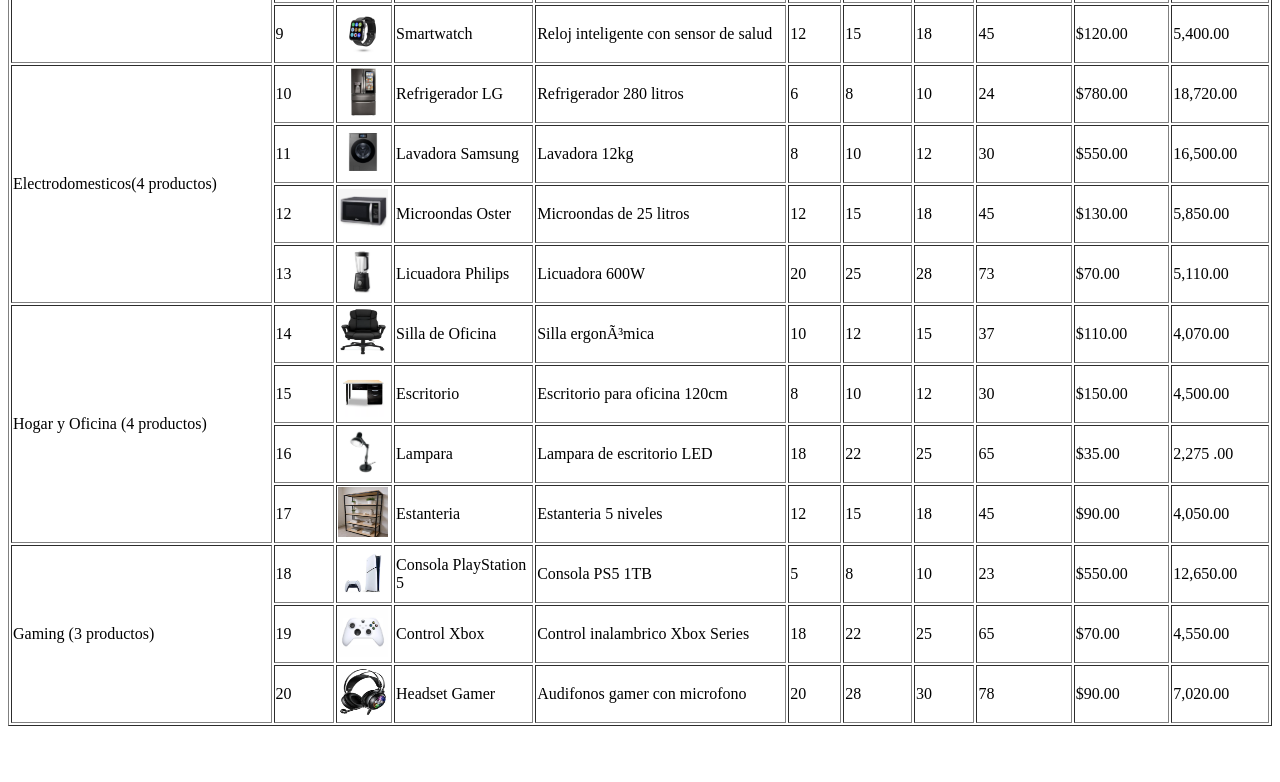
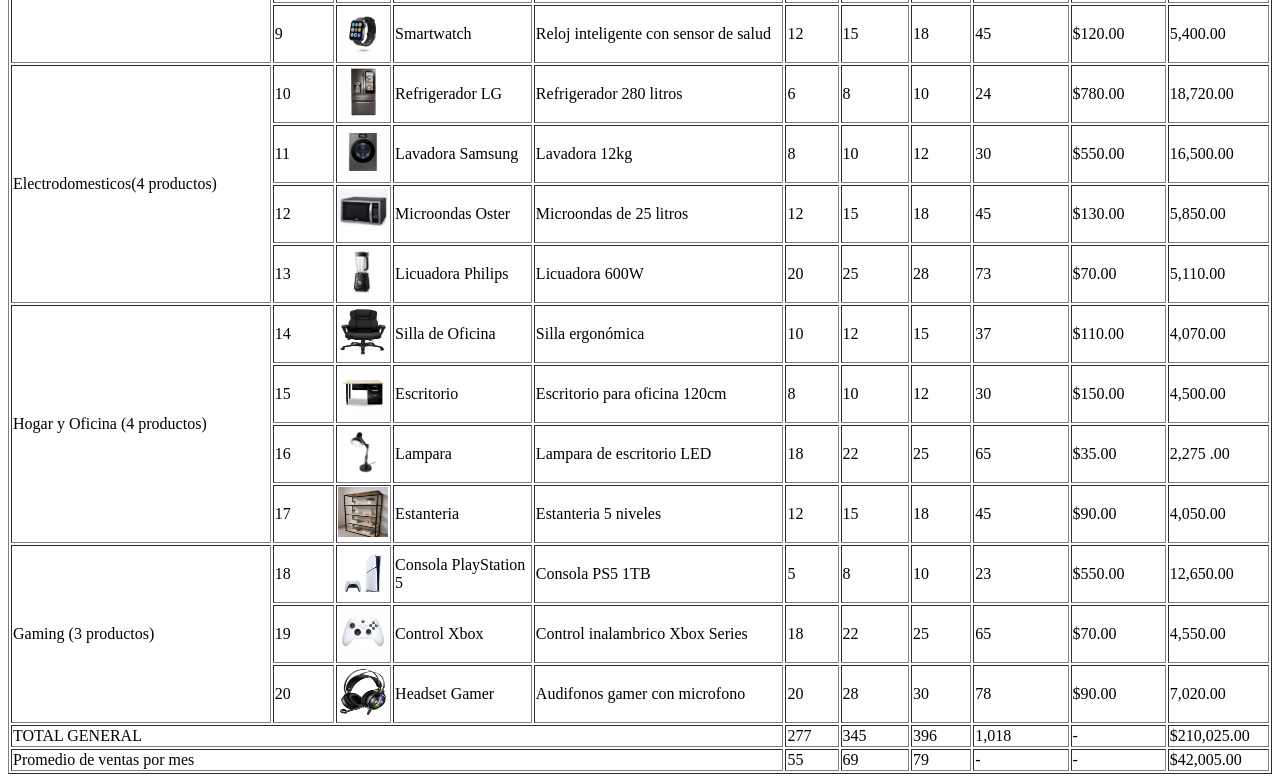
Before and after one commit to fernandokj3020-dot/actividad_tablas, a plain HTML site: page index.html in a window 1280 px wide. Shown: the part 558-1340 px from the top of the page. Before the commit the page ends 1292 px from the top, so only its background shows below. Drawn offline with Linux system fonts and the light colour scheme.

Commit message:
Actulizacion index.html

```diff
--- a/index.html
+++ b/index.html
@@ -1,7 +1,7 @@
          <!DOCTYPE html>
 <html>
     <head>
-        <meta charset="UFT-8">
+        <meta charset="UTF-8">
         <meta name="viewport" content="width=device-width,  initial-sacale=1.0">
         <title>Tablas</title>
     </head>
@@ -11,7 +11,7 @@
             <div>
                 <table border="1px">
                     <tr>
-                        <th colspan="11">Tabla deventas de productos - Tienda Tecnologica</th>
+                        <th colspan="11">Tabla de ventas de productos - Tienda Tecnologica</th>
                     </tr>
                     <tr>
                         <th rowspan="2">Categoria</th>
@@ -274,9 +274,24 @@
                         <td> $90.00</td>
                         <td> 7,020.00</td>
                     </tr>
-
-
-
+                    <tr>
+                        <td colspan="5">TOTAL GENERAL</td>
+                        <td>277</td>
+                        <td>345</td>
+                        <td>396</td>
+                        <td>1,018</td>
+                        <td>-</td>
+                        <td>$210,025.00</td>
+                    </tr>
+                    <tr>
+                        <td colspan="5">Promedio de ventas por mes</td>
+                        <td> 55</td>
+                        <td> 69</td>
+                        <td> 79</td>
+                        <td>-</td>
+                        <td>-</td>
+                        <td>$42,005.00</td>
+                    </tr>
                 </table>
             </div>
         </section>
```
